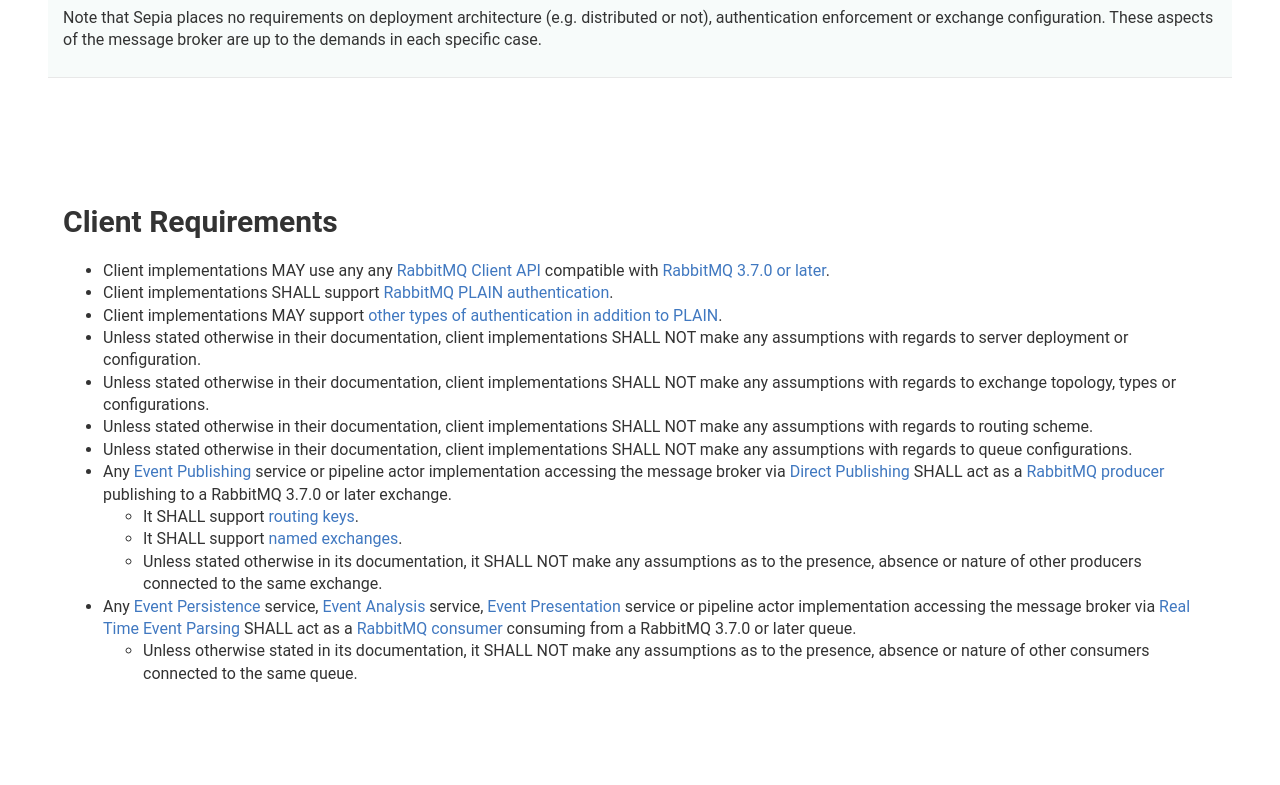
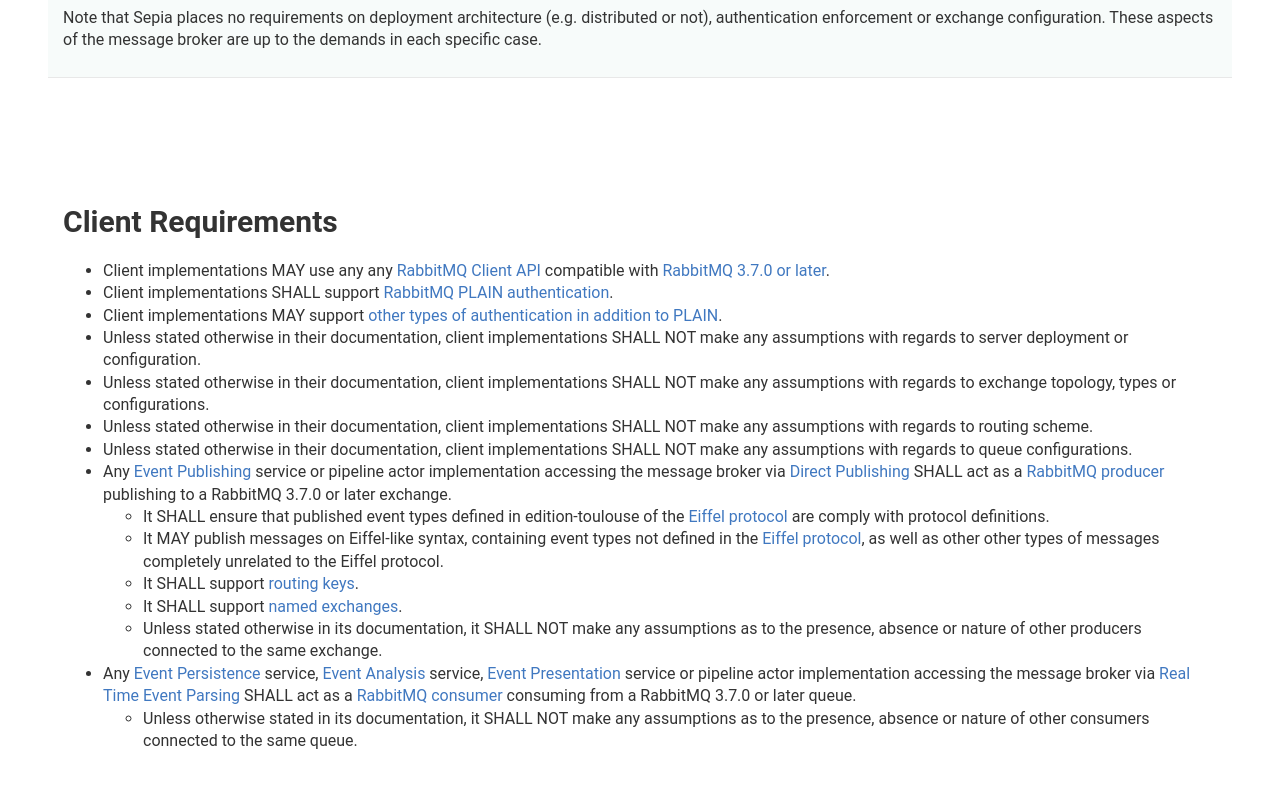
Before and after one commit to eiffel-community/eiffel-sepia, a plain HTML site: page rabbitmq-message-broker.html in a window 1280 px wide. Shown: the part 531-1316 px from the top of the page. Before the commit the page ends 1295 px from the top, so only its background shows below. Drawn offline with Linux system fonts and the light colour scheme.

Commit message:
Updated message publisher requirements.

```diff
--- a/rabbitmq-message-broker.html
+++ b/rabbitmq-message-broker.html
@@ -40,6 +40,8 @@
           <li>Unless stated otherwise in their documentation, client implementations SHALL NOT make any assumptions with regards to queue configurations.</li>
           <li>Any <a href="event-publishing.html">Event Publishing</a> service or pipeline actor implementation accessing the message broker via <a href="direct-publishing.html">Direct Publishing</a> SHALL act as a <a href="https://www.rabbitmq.com/tutorials/tutorial-one-java.html">RabbitMQ producer</a> publishing to a RabbitMQ 3.7.0 or later exchange.</li>
           <ul>
+            <li>It SHALL ensure that published event types defined in edition-toulouse of the <a href="https://github.com/Ericsson/eiffel">Eiffel protocol</a> are comply with protocol definitions.</li>
+            <li>It MAY publish messages on Eiffel-like syntax, containing event types not defined in the <a href="https://github.com/Ericsson/eiffel">Eiffel protocol</a>, as well as other other types of messages completely unrelated to the Eiffel protocol.</li>
             <li>It SHALL support <a href="https://www.rabbitmq.com/tutorials/tutorial-one-java.html">routing keys</a>.</li>
             <li>It SHALL support <a href="https://www.rabbitmq.com/tutorials/tutorial-three-java.html">named exchanges</a>.</li>
             <li>Unless stated otherwise in its documentation, it SHALL NOT make any assumptions as to the presence, absence or nature of other producers connected to the same exchange.</li>
```
